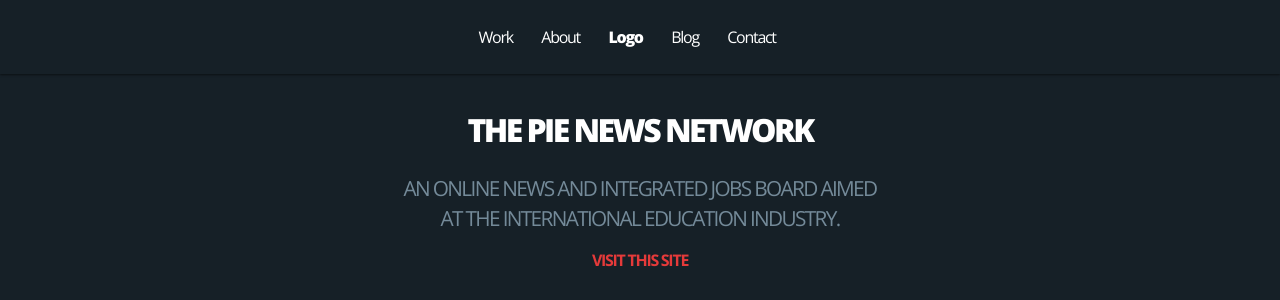
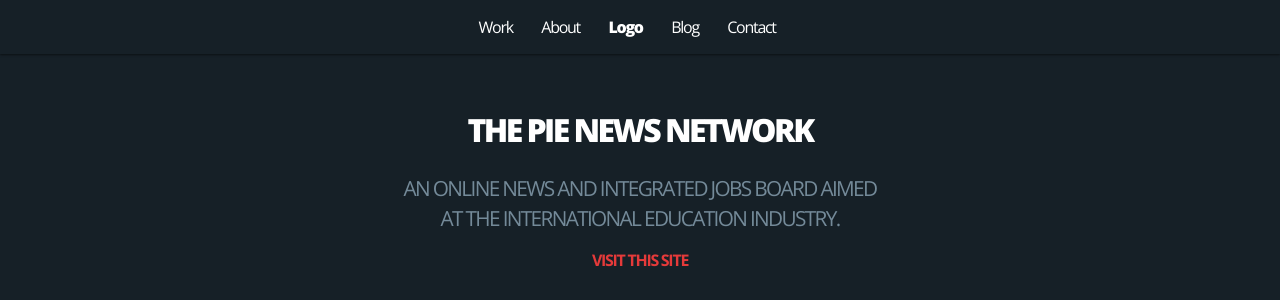
Before and after one commit to aizlewood/cg2013, a PHP site: page /launched/the-pie.html in a window 1280 px wide. Shown: the top 300 px of the page. Run offline with PHP 8.4, Linux system fonts and the light colour scheme; some libraries are stand-ins or nearby versions.

Commit message:
Header padding

```diff
--- a/css/work.css
+++ b/css/work.css
@@ -98,7 +98,7 @@
 }
 
 nav {width: 100%; position: fixed; z-index: 99; background: #162027; box-shadow: rgba(0,0,0,0.5) 0 1px 2px;}
-nav ul  { margin: 0; padding: 2% 0; }
+nav ul  { margin: 0; padding: 1em 0; }
 nav ul li { display: inline; margin-right: 2%; color: #fff;}
 nav ul li a { color: #fff; }
 
```
Also changed, not shown: 1 other file.
